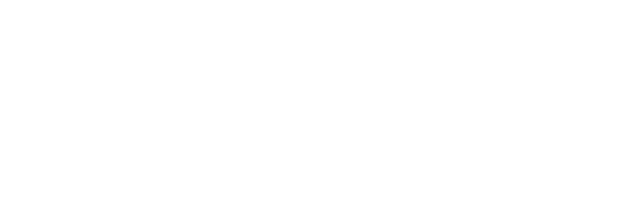
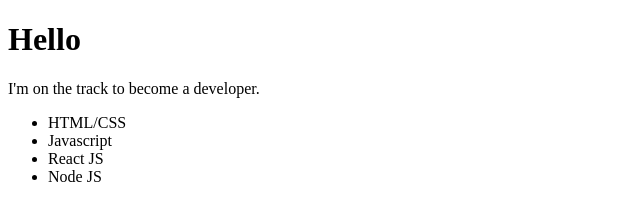
Before and after one commit to Deepankar1599/deepankar-site, a plain HTML site: page index.html in a window 1280 px wide. Shown: the whole page, without its empty margins (0-640 px from the left). Drawn offline with Linux system fonts and the light colour scheme.

Commit message:
refactor-html file
basic structure html

```diff
--- a/index.html
+++ b/index.html
@@ -4,9 +4,16 @@
     <meta charset="UTF-8">
     <meta http-equiv="X-UA-Compatible" content="IE=edge">
     <meta name="viewport" content="width=device-width, initial-scale=1.0">
-    <title>Document</title>
+    <title>Portfolio site</title>
 </head>
 <body>
-
+    <h1>Hello</h1>
+    <p>I'm on the track to become a developer.</p>
+    <ul>
+        <li>HTML/CSS</li>
+        <li>Javascript</li>
+        <li>React JS</li>
+        <li>Node JS</li>
+    </ul>
 </body>
 </html>
```
